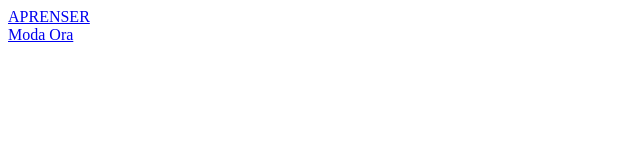
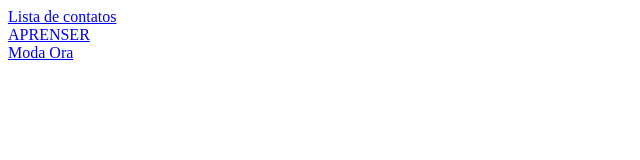
Before and after one commit to gabrielramos731/Aprendizado-web, a plain HTML site: page index.html in a window 1280 px wide. Shown: the whole page, without its empty margins (0-640 px from the left). Drawn offline with Linux system fonts and the light colour scheme.

Commit message:
add hopedagem

```diff
--- a/index.html
+++ b/index.html
@@ -7,6 +7,7 @@
 </head>
 
 <body>
+  <a href="lista-de-contatos/paginas/index.html">Lista de contatos</a><br>
   <a href="Projeto-Aprenser/html/index.html">APRENSER</a><br>
   <a href="ModaOra/index.html">Moda Ora</a>
 </body>
```
